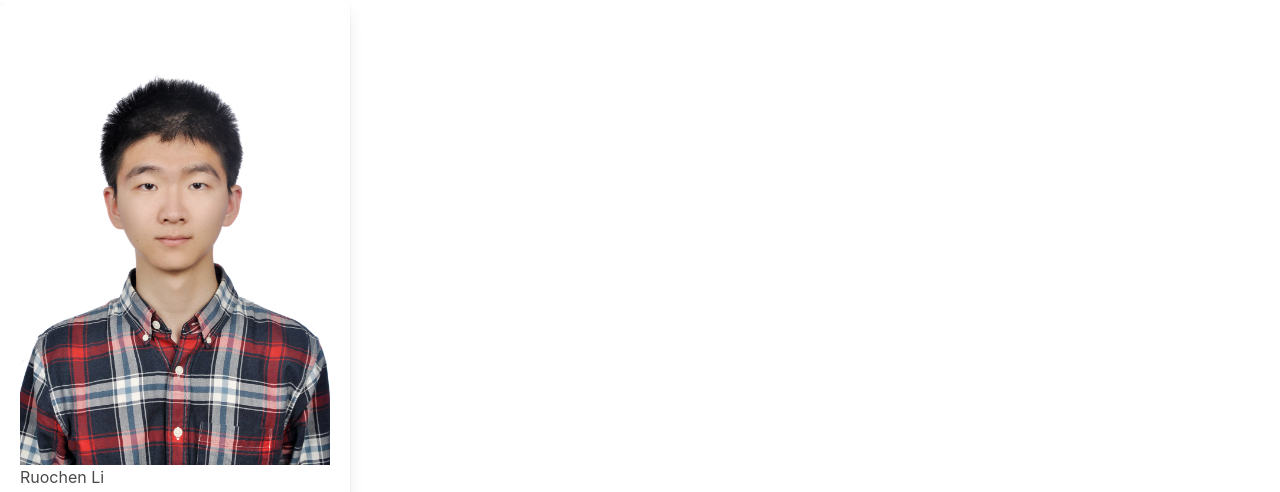
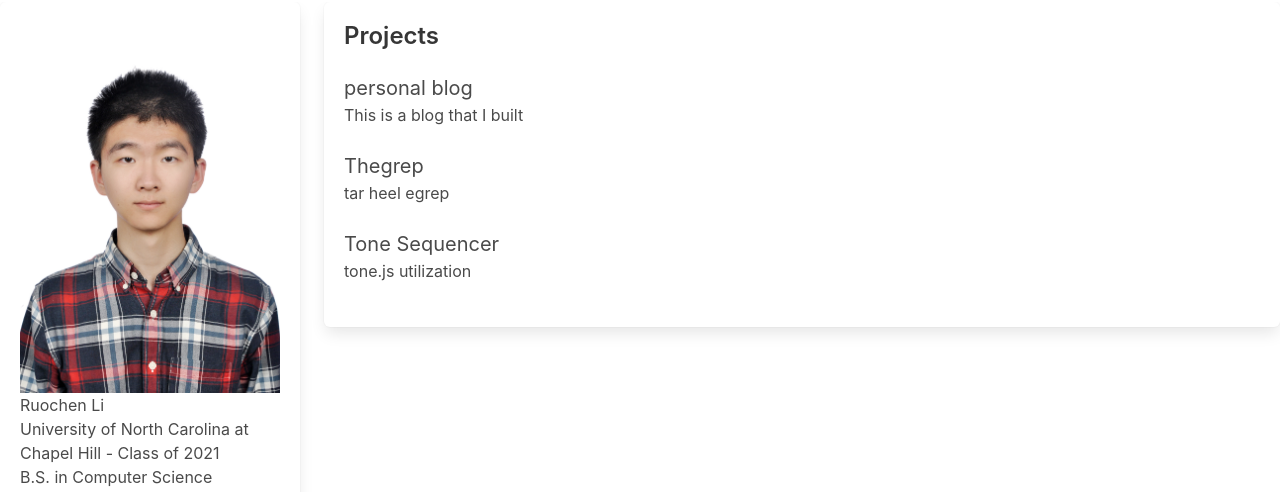
Before and after one commit to liruochen1998/personal-site, a website: page index.html in a window 1280 px wide. Shown: the part 50-542 px from the top of the page. Drawn offline with nearby package versions, Linux system fonts and the light colour scheme.

Commit message:
add projects column and json file

```diff
--- a/index-script.js
+++ b/index-script.js
@@ -42,8 +42,8 @@ function mainInfo() {
 
     $(mainInfo).append(`
     <div class="columns">
-    <div class="column is-two-fifths">
-    <div class="box" style="width: 350px;">
+        <div class="column is-narrow">
+            <div class="box" style="width: 300px;">
                 <img class="image" src="folder/profile_photo.JPG">
                 <p class="is-3">Ruochen Li</p>
                 <p >University of North Carolina at Chapel Hill - Class of 2021</p>
@@ -51,14 +51,28 @@ function mainInfo() {
                 <p> B.S. in Economics </p>
                 <a href="https://github.com/liruochen1998"><i class="fab fa-github"></i> </a>
                 <a href="https://www.linkedin.com/feed/"><i class="fab fa-linkedin"></i> </a>
+            </div>
+        </div>
+        <div class="column">
+            <div class="box" id="projs">
+                <h1 class="title is-4"> Projects </h1>
 
 
             </div>
+
+
         </div>
     </div>
 
 
     `);
+
+    let projNum = project.length;
+    for (let i = 0; i < projNum; i++) {
+        $(`#projs`).append(`<div class="proj${i}"> <p class="is-size-5">${project[i].name} </p></div>`);
+        $(`.proj${i}`).append(`<p class=""> ${project[i].description} </p>`);
+        $(`#projs`).append(`<br>`);
+    }
 
 }
 
--- a/index.html
+++ b/index.html
@@ -14,7 +14,8 @@
     <!-- jQuery first, then Popper.js, then Bootstrap JS -->
     <script src="https://code.jquery.com/jquery-3.3.1.slim.min.js" integrity="sha384-q8i/X+965DzO0rT7abK41JStQIAqVgRVzpbzo5smXKp4YfRvH+8abtTE1Pi6jizo" crossorigin="anonymous"></script>
     <script src="https://cdnjs.cloudflare.com/ajax/libs/popper.js/1.14.7/umd/popper.min.js" integrity="sha384-UO2eT0CpHqdSJQ6hJty5KVphtPhzWj9WO1clHTMGa3JDZwrnQq4sF86dIHNDz0W1" crossorigin="anonymous"></script>
-    <script src="index-script.js"></script>
+    <script src="projects.js"></script>
+    <script src="index-script.js" type="module"></script>
     <script defer src="https://use.fontawesome.com/releases/v5.3.1/js/all.js"></script>
   </body>
   <!--footer class="footer">
--- a/package.json
+++ b/package.json
@@ -4,7 +4,8 @@
   "description": "Author: Ruochen Li",
   "main": "index.js",
   "scripts": {
-    "test": "echo \"Error: no test specified\" && exit 1"
+    "test": "echo \"Error: no test specified\" && exit 1",
+    "brow": "npx browser-sync start -sw"
   },
   "repository": {
     "type": "git",
--- /dev/null
+++ b/projects.js
@@ -0,0 +1,14 @@
+const project = [
+    {
+        "name": "personal blog",
+        "description": "This is a blog that I built"
+    },
+    {
+        "name": "Thegrep",
+        "description": "tar heel egrep"
+    },
+    {
+        "name": "Tone Sequencer",
+        "description": "tone.js utilization"
+    }
+]
```
Lines whose indentation alone changed are shown as unchanged.
